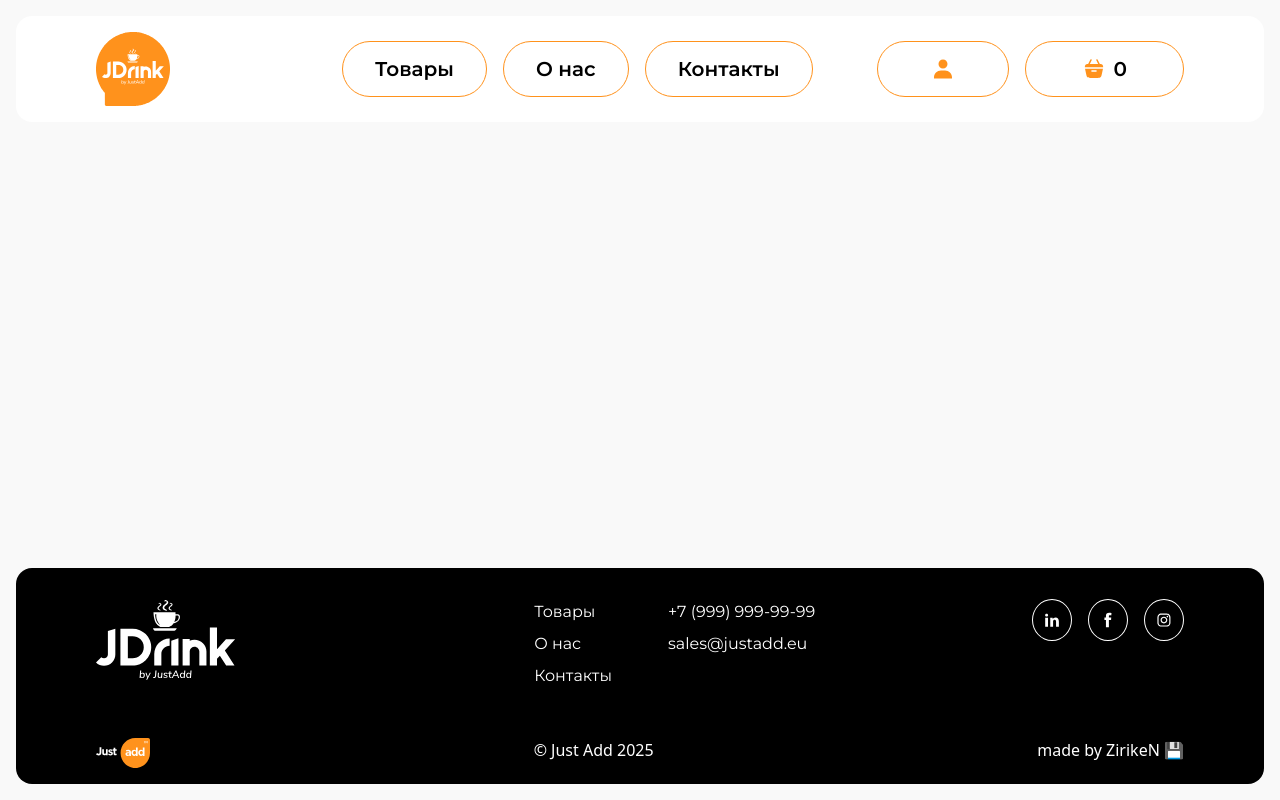
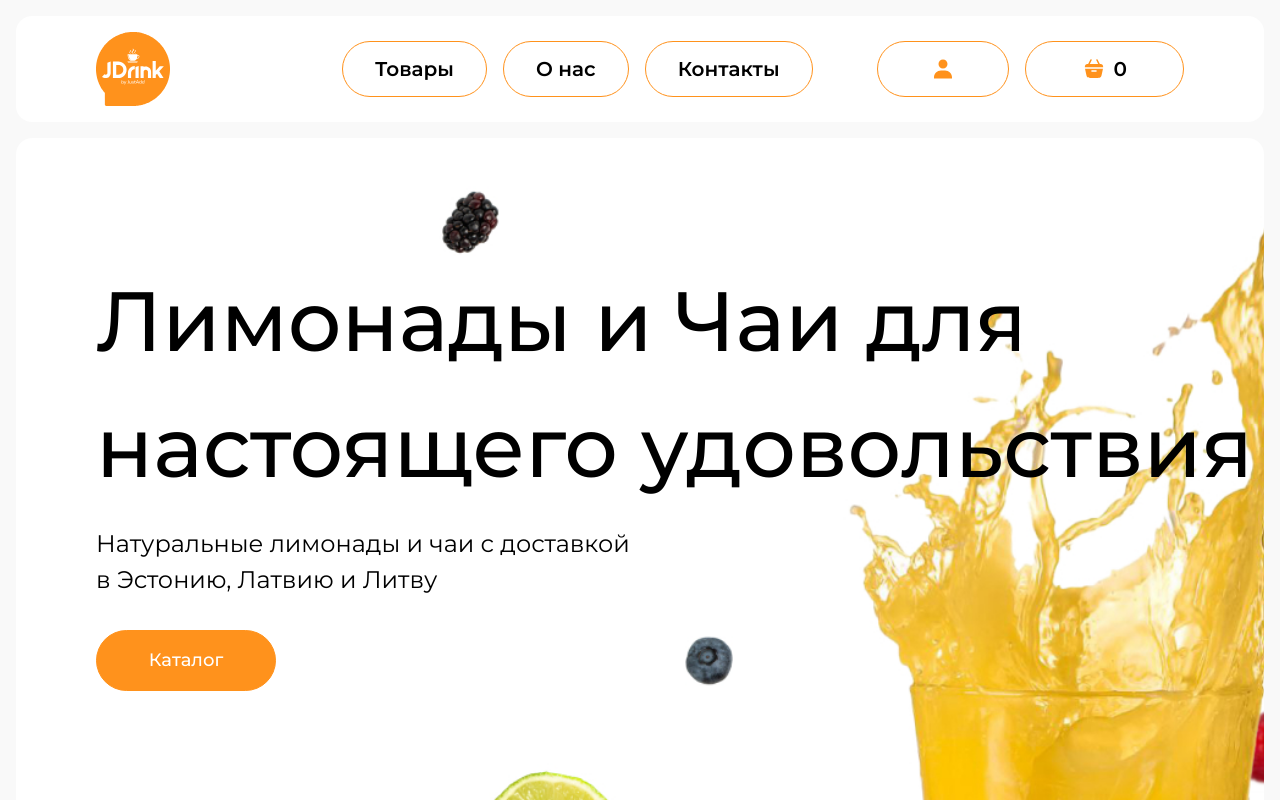
Before and after one commit to ZirikeN/Just-Add, a Vue app: page / in a window 1280 px wide. Shown: the top 800 px of the page. Built offline with nearby package versions, Linux system fonts and the light colour scheme.

Commit message:
Create Hero section (without functionality and adaptivity)

```diff
--- a/src/App.vue
+++ b/src/App.vue
@@ -1,14 +1,18 @@
 <template>
     <div class="min-h-screen flex flex-col bg-[#F9F9F9]">
         <Header></Header>
-        <main class="flex-grow"></main>
+        <main class="flex-grow">
+            <Hero></Hero>
+        </main>
         <Footer></Footer>
     </div>
 </template>
 
 <script setup>
 import Header from './components/layout/Header.vue'
+import Hero from './components/layout/Hero.vue'
 import Footer from './components/layout/Footer.vue'
+
 
 </script>
 
--- a/src/assets/css/main.css
+++ b/src/assets/css/main.css
@@ -55,3 +55,7 @@
     font-family: 'Montserrat', sans-serif;
     font-weight: 700;
 }
+
+.hero {
+    background: url("@/assets/img/hero-bg.jpg") 50% 100% / cover no-repeat;
+}
--- /dev/null
+++ b/src/components/layout/Hero.vue
@@ -0,0 +1,14 @@
+<template>
+    <div class="hero mr-4 ml-4 pt-[120px] pb-[180px] rounded-[16px]">
+        <div class="flex flex-col pl-[80px]">
+            <h1 class="mb-4 mont-medium text-[84px]">Лимонады и Чаи для <br> настоящего удовольствия</h1>
+            <h2 class="mb-8 mont-regular text-[24px]">Натуральные лимонады и чаи с доставкой <br> в Эстонию, Латвию и Литву</h2>
+            <a href="#" class="w-[180px] flex justify-center items-center border-1 border-[#FF921C] bg-[#FF921C] text-white mont-medium text-[18px] rounded-[200px] pt-4 pb-4 pr-8 pl-8 transform hover:-translate-y-1 transition-all duration-200">Каталог</a>
+        </div>
+    </div>
+</template>
+
+<script setup>
+</script>
+
+<style></style>
```
Also changed, not shown: src/assets/img/hero-bg.jpg (added).
